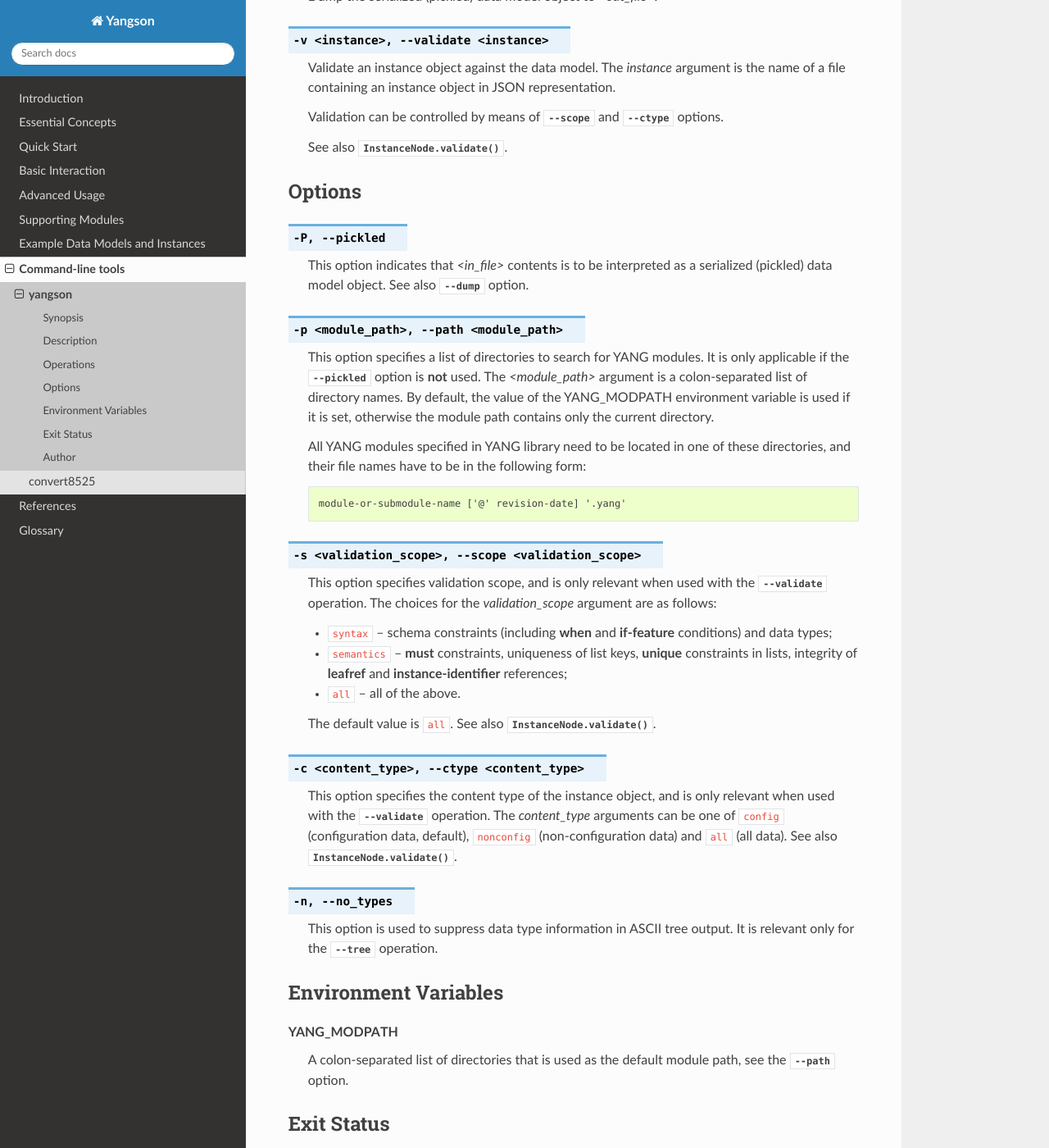
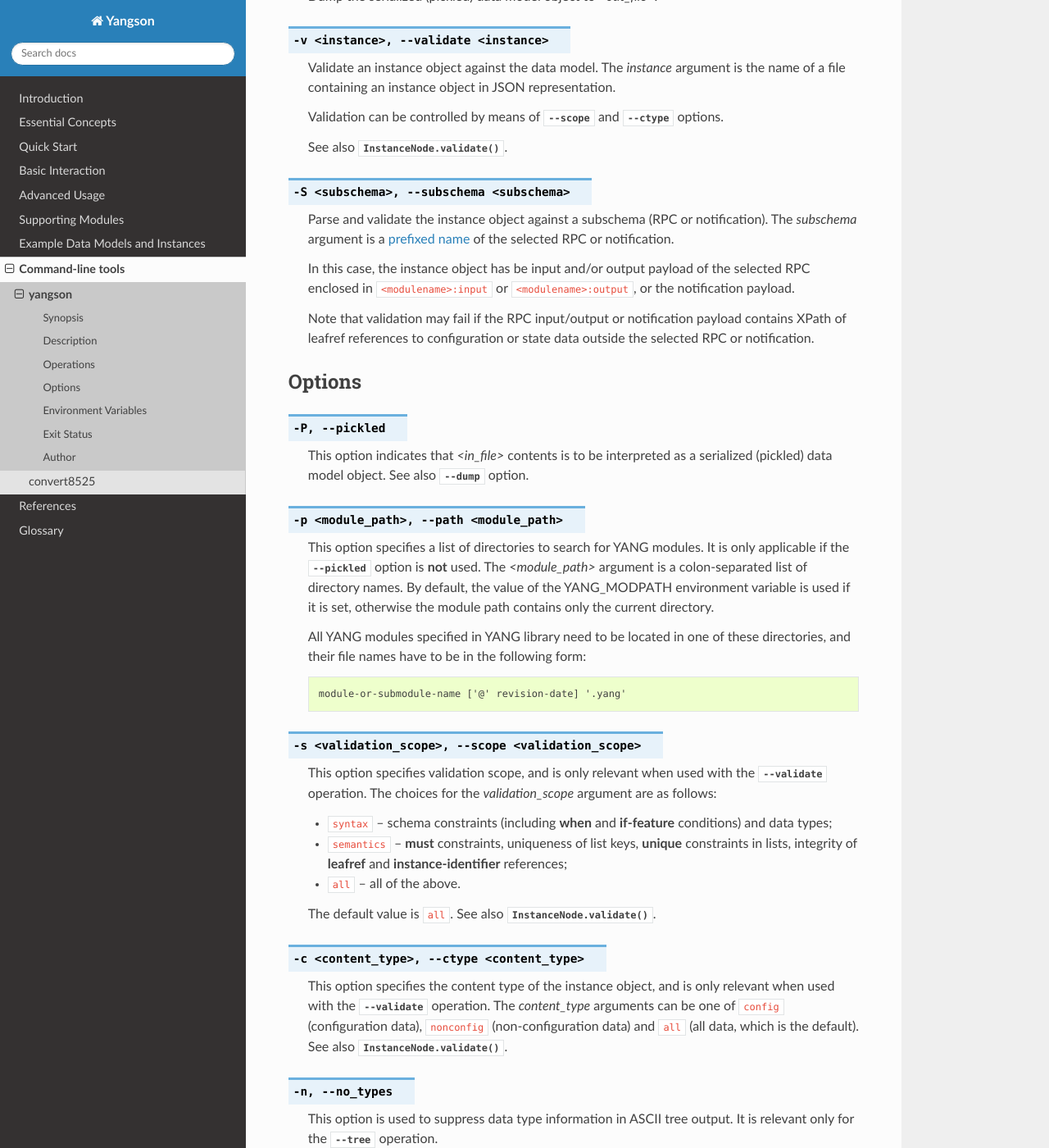
Before and after one commit to CZ-NIC/yangson, a Sphinx documentation site: the page built from docs/yangson-man.rst, in a window 1280 px wide and 1400 px high, scrolled down 1168 px. Shown: the whole window at 82% size. Built offline with Sphinx 7.4.7 and the Read the Docs theme 3.1.0, drawn with Linux system fonts in a browser that asks for light colours.

Commit message:
Add subschema option to yangson command-line utility

```diff
--- a/docs/yangson-man.rst
+++ b/docs/yangson-man.rst
@@ -70,6 +70,20 @@
 
    See also :meth:`.InstanceNode.validate`.
 
+.. option:: -S <subschema>, --subschema <subschema>
+
+   Parse and validate the instance object against a subschema (RPC or
+   notification). The *subschema* argument is a :term:`prefixed name`
+   of the selected RPC or notification.
+
+   In this case, the instance object has be input and/or output
+   payload of the selected RPC enclosed in ``<modulename>:input``
+   or ``<modulename>:output``, or the notification payload.
+
+   Note that validation may fail if the RPC input/output or notification
+   payload contains XPath of leafref references to configuration or state
+   data outside the selected RPC or notification.
+
 Options
 =======
 
@@ -118,8 +132,8 @@
    This option specifies the content type of the instance object, and
    is only relevant when used with the :option:`--validate` operation.
    The *content_type* arguments can be one of ``config``
-   (configuration data, default), ``nonconfig`` (non-configuration
-   data) and ``all`` (all data).  See
+   (configuration data), ``nonconfig`` (non-configuration
+   data) and ``all`` (all data, which is the default).  See
    also :meth:`.InstanceNode.validate`.
 
 .. option:: -n, --no_types
```
Also changed, not shown: 1 other file.
